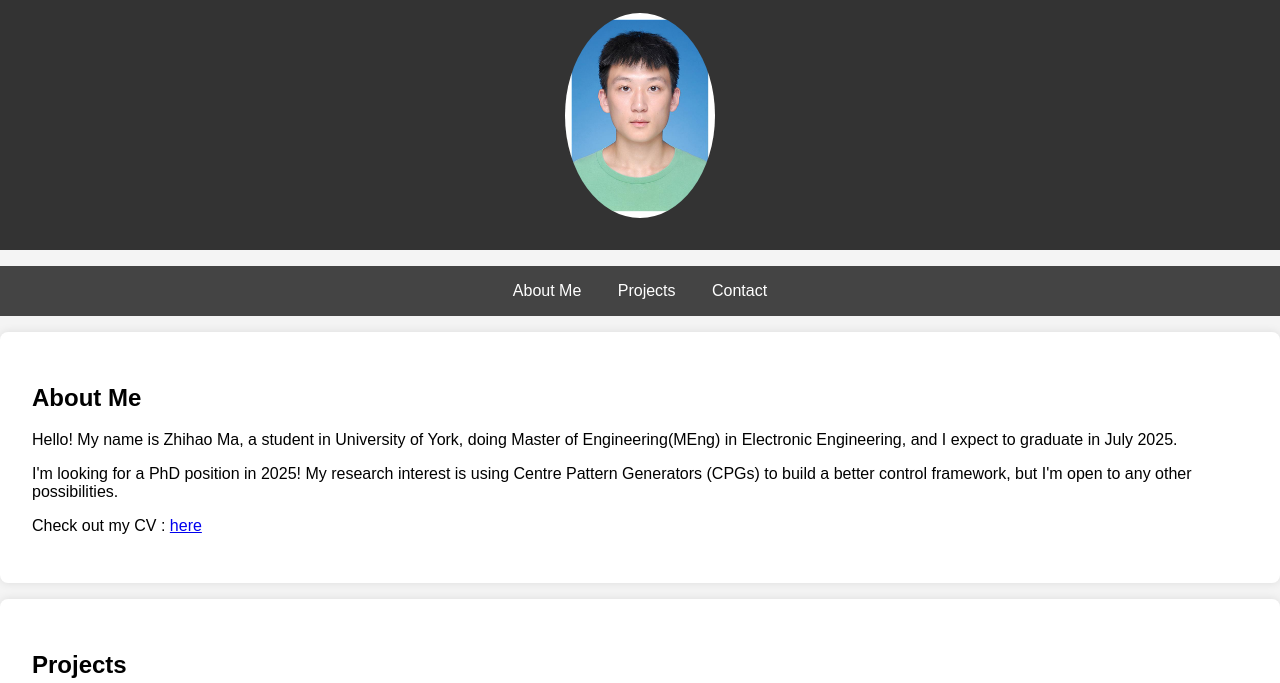
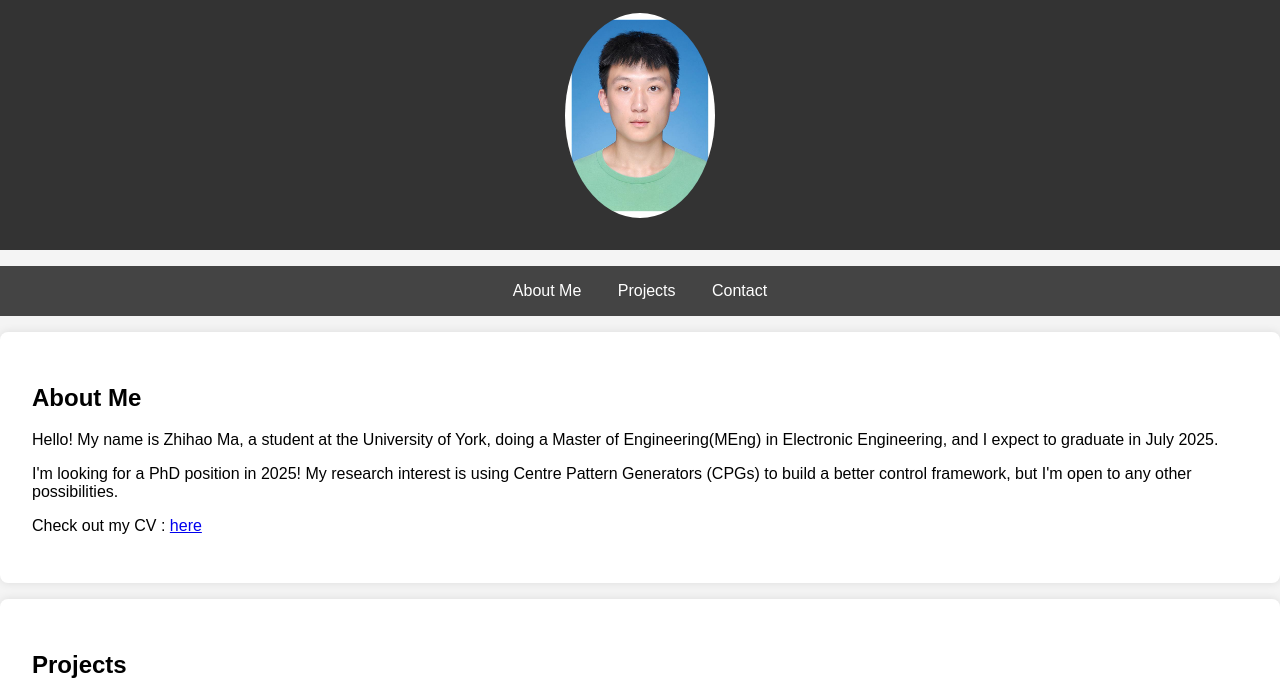
Before and after one commit to whatere/my-personal-page, a plain HTML site: page index.html in a window 1280 px wide. Shown: the part 117-800 px from the top of the page. Drawn offline with Linux system fonts and the light colour scheme.

Commit message:
Update index.html

```diff
--- a/index.html
+++ b/index.html
@@ -21,7 +21,7 @@
     </nav>
     <section id="about">
         <h2>About Me</h2>
-        <p>Hello! My name is Zhihao Ma, a student in University of York, doing Master of Engineering(MEng) in Electronic Engineering, and I expect to graduate in July 2025.</p>
+        <p>Hello! My name is Zhihao Ma, a student at the University of York, doing a Master of Engineering(MEng) in Electronic Engineering, and I expect to graduate in July 2025.</p>
         <p>I'm looking for a PhD position in 2025! My research interest is using Centre Pattern Generators (CPGs) to build a better control framework, but I'm open to any other possibilities.</p>
         <p>Check out my CV : <a href="ZHIHAO_s_personal_CV.pdf" target="_blank">here</a></p>
     </section>
```
